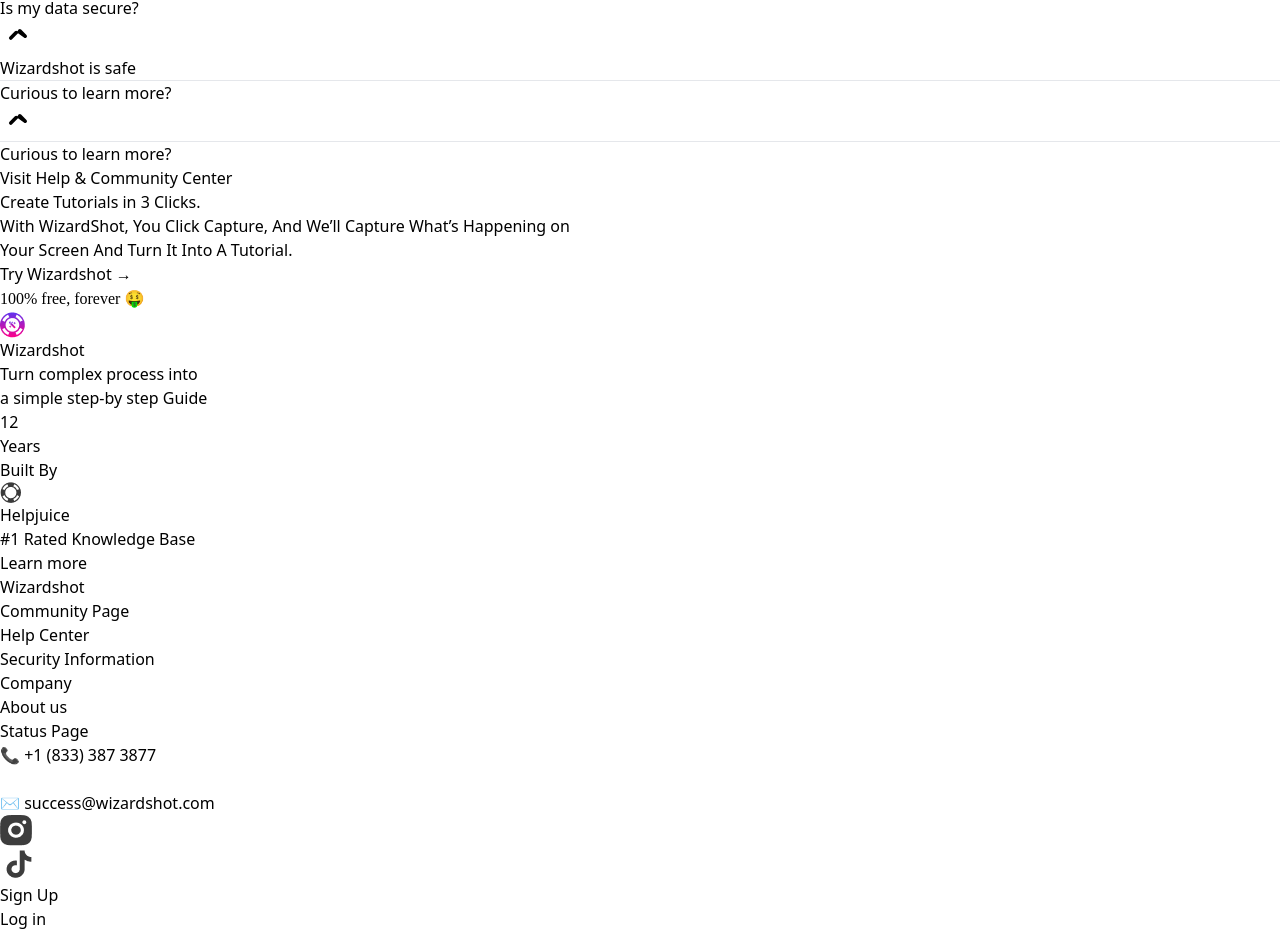
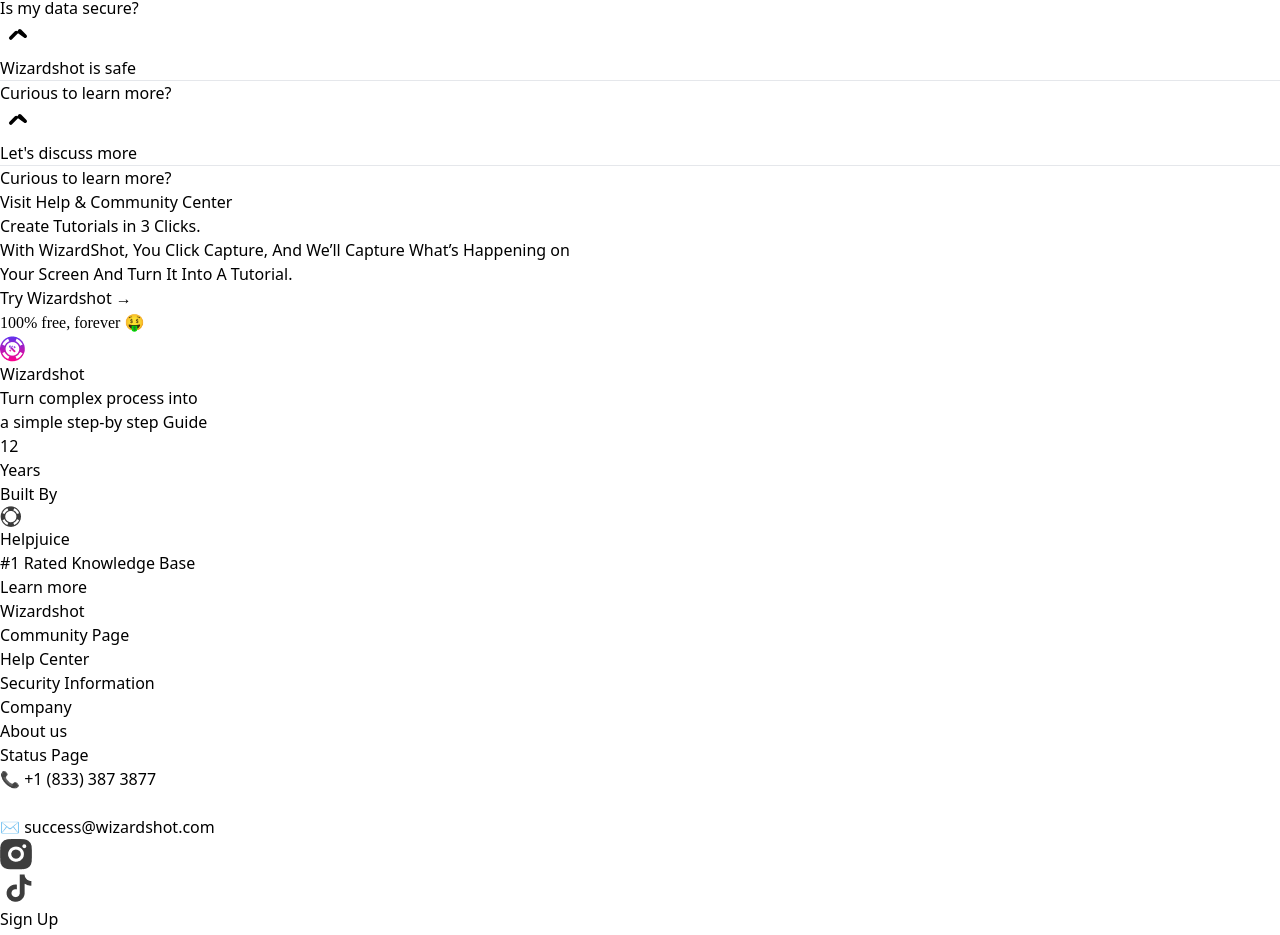
Before and after one commit to MICHAELKITH/Test, a React (Vite) app in the folder wizard/: page / in a window 1280 px wide. Shown: the part 3931-4866 px from the top of the page. Built offline with nearby package versions, Linux system fonts and the light colour scheme.

Commit message:
Add all changes

```diff
--- a/wizard/src/assets/components/FAQ.jsx
+++ b/wizard/src/assets/components/FAQ.jsx
@@ -34,6 +34,7 @@
 
     {
       title: "Curious to learn more? ",
+      answer:["Let's discuss more "]
     },
   ];
 
```
